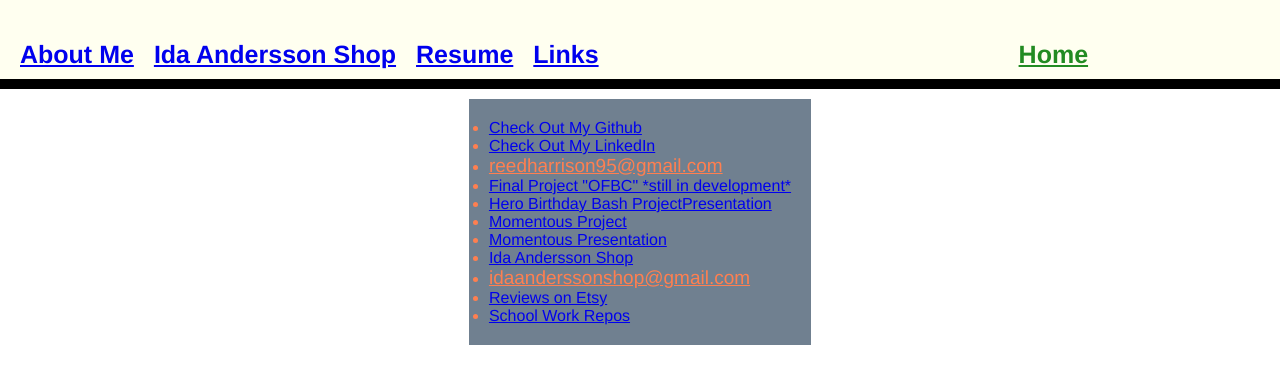
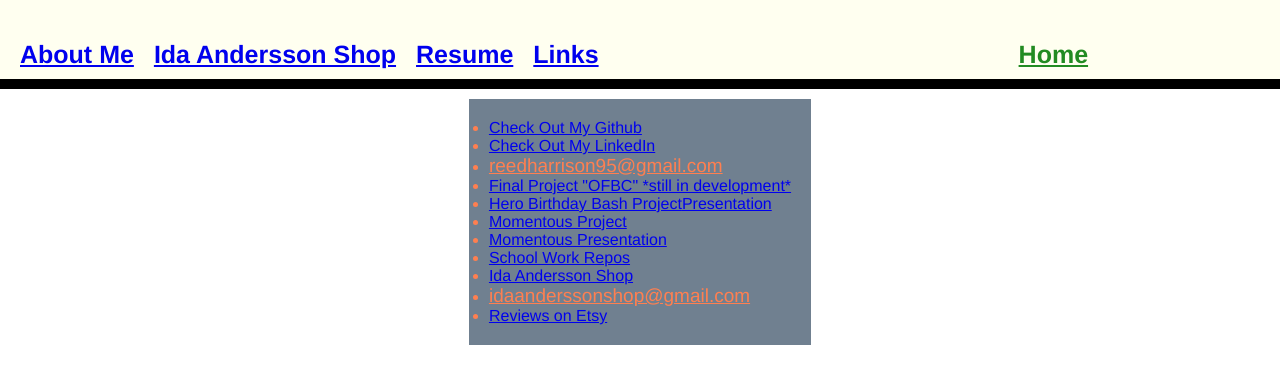
Before and after one commit to HGreedo/nuReactPortfolio, a React (Create React App) app: page /pages/ThirdPtyLinks in a window 1280 px wide. Shown: the top 384 px of the page. Built offline with nearby package versions, Linux system fonts and the light colour scheme.

Commit message:
commit on 'main'

```diff
--- a/src/pages/ThirdPtyLinks.js
+++ b/src/pages/ThirdPtyLinks.js
@@ -32,6 +32,10 @@ const ThirdPtyLinks = () => (
             <li className="link">
             <a href="https://docs.google.com/presentation/d/1mUAch6rXh79rro9NWX30VUXOumrSwu9DyHqwXFJlAQQ/edit#slide=id.p">Momentous Presentation</a>
             </li>
+
+            <li className="link">
+            <a href="https://github.com/HGreedo?tab=repositories">School Work Repos</a>
+            </li>
             </div>
 
 
@@ -49,9 +53,7 @@ const ThirdPtyLinks = () => (
             <a href="https://www.etsy.com/shop/IdaAnderssonShop">Reviews on Etsy</a>
             </li>
 
-            <li className="link">
-            <a href="https://github.com/HGreedo?tab=repositories">School Work Repos</a>
-            </li>
+
             </div>
 
 
```
